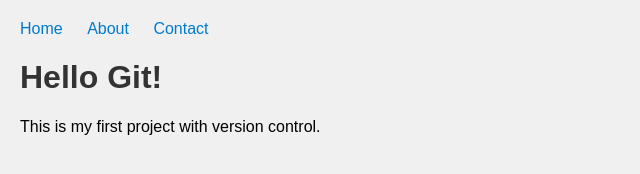
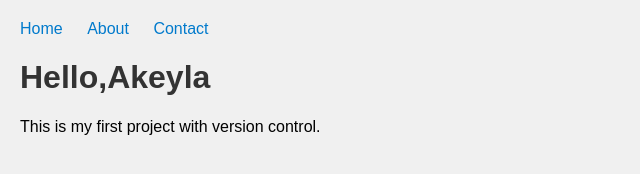
Before and after one commit to puanakeyla/my-web-project, a plain HTML site: page index.html in a window 1280 px wide. Shown: the whole page, without its empty margins (0-640 px from the left). Drawn offline with Linux system fonts and the light colour scheme.

Commit message:
Update index.html

```diff
--- a/index.html
+++ b/index.html
@@ -14,7 +14,7 @@
             <li><a href="#contact">Contact</a></li>
         </ul>
     </nav>
-    <h1>Hello Git!</h1>
+    <h1>Hello,Akeyla </h1>
     <p>This is my first project with version control.</p>
 </body>
 
```
